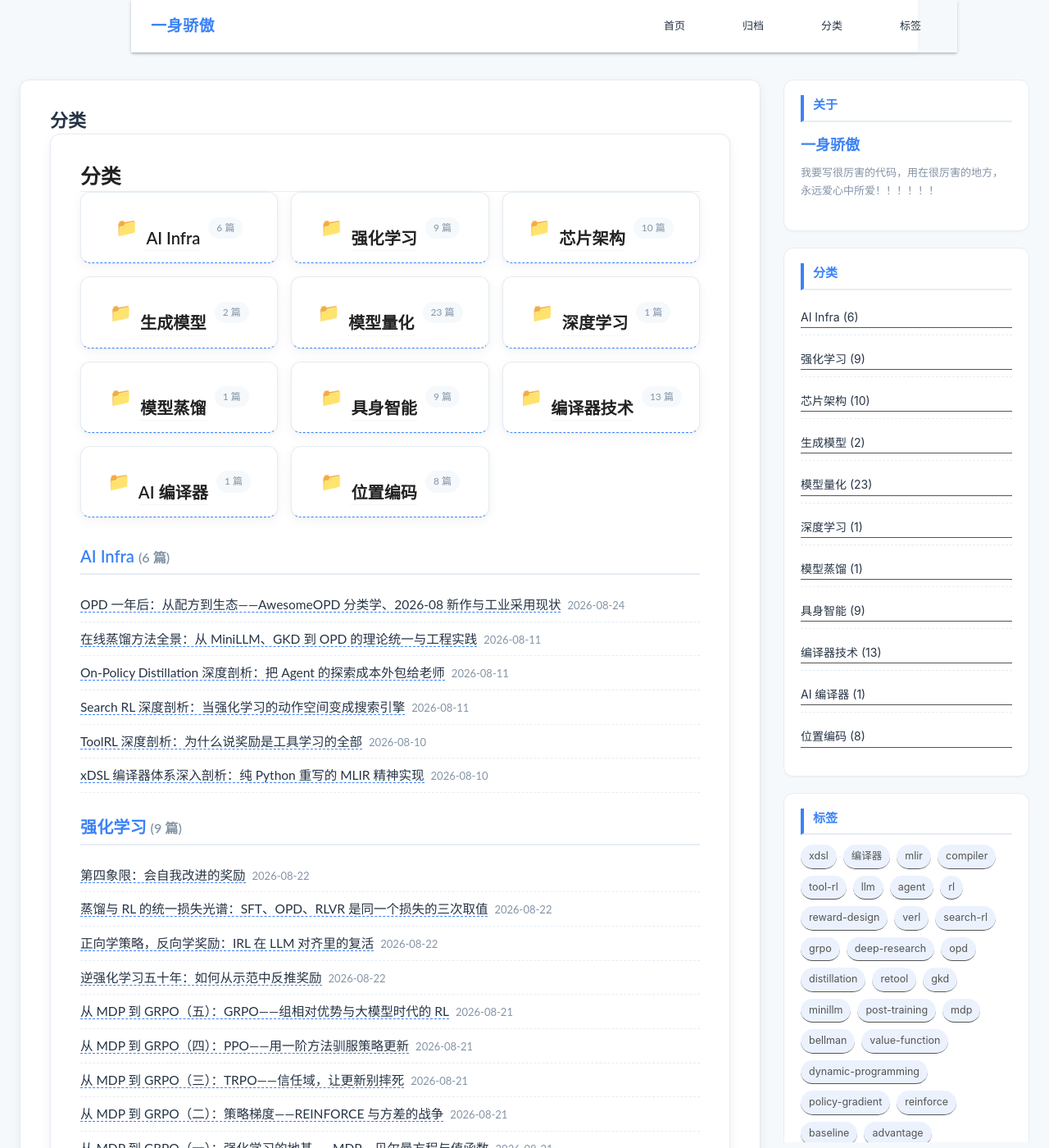
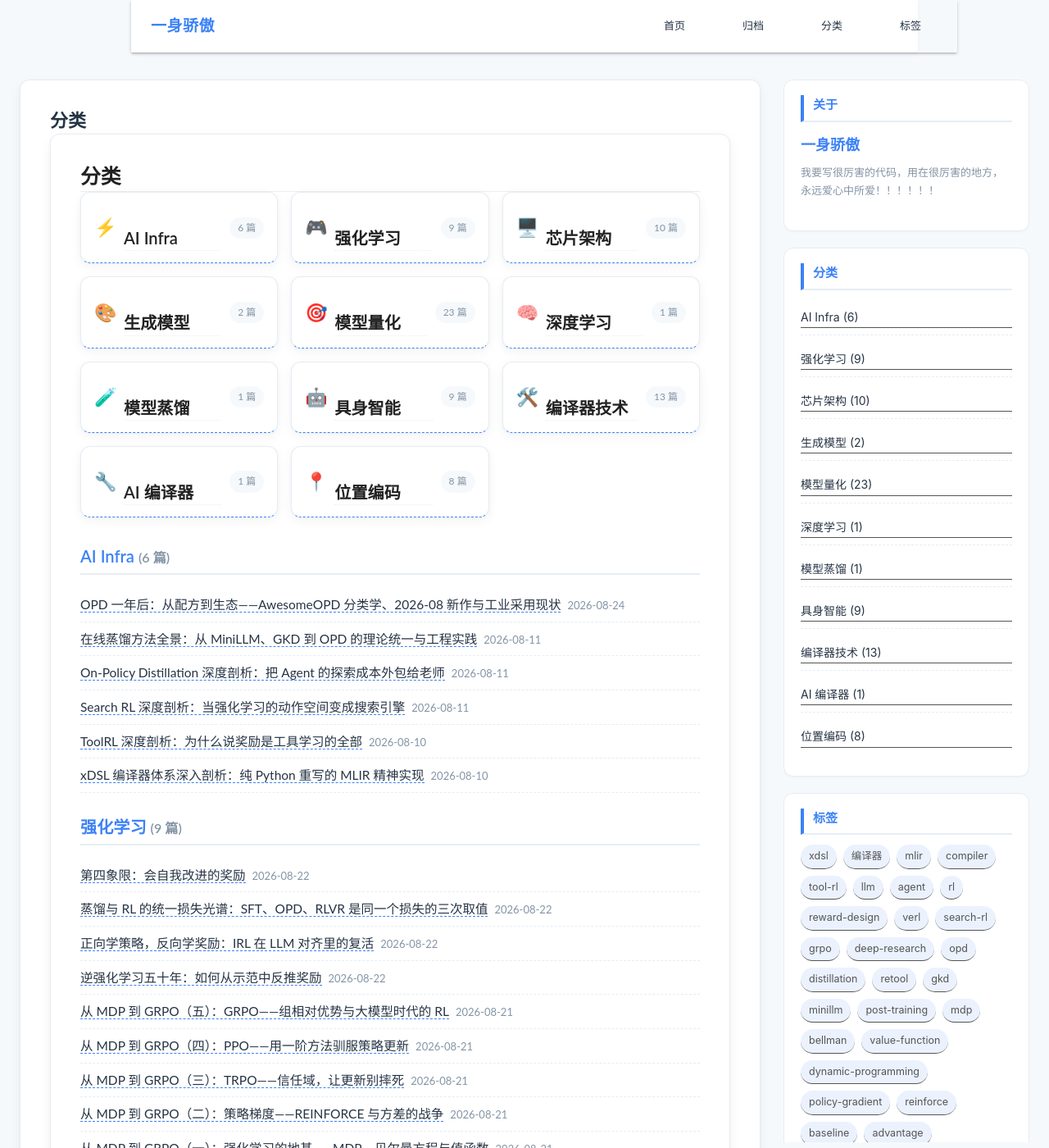
Before and after one commit to lrypcy/lrypcy.github.io, a Jekyll site: the page built from categories.md, in a window 1280 px wide and 1400 px high. Shown: the whole window at 82% size. Built offline with Jekyll 4.4.1, drawn with Linux system fonts in a browser that asks for light colours.

Commit message:
fix: 分类卡片三段对齐布局（图标定宽/名称弹性省略/数量靠右）；分类页复用首页差异化类别图标映射

```diff
--- a/assets/css/custom.css
+++ b/assets/css/custom.css
@@ -197,7 +197,6 @@ a { color: var(--primary); }
 .category-card {
   display: flex;
   align-items: center;
-  justify-content: center;
   gap: 10px;
   background: var(--card-bg);
   border: 1px solid var(--border);
@@ -213,12 +212,22 @@ a { color: var(--primary); }
   border-color: rgba(59, 130, 246, 0.3);
   background: linear-gradient(180deg, #fff, var(--primary-soft));
 }
-.category-card-icon { font-size: 22px; display: block; }
+.category-card-icon {
+  font-size: 22px;
+  flex-shrink: 0;
+  width: 26px;
+  text-align: center;
+}
 .category-card-name {
   font-size: 15px;
   font-weight: 600;
   color: var(--text);
   margin: 0;
+  flex: 1;
+  min-width: 0;
+  white-space: nowrap;
+  overflow: hidden;
+  text-overflow: ellipsis;
 }
 .category-card:hover .category-card-name { color: var(--primary); }
 .category-card-count {
--- a/categories.md
+++ b/categories.md
@@ -8,8 +8,21 @@ title: 分类
   <!-- 分类卡片导航（点击过滤该分类文章） -->
   <div class="category-grid" id="category-nav">
     {% for category in site.categories %}
+    {% assign icon = '📁' %}
+    {% if category[0] == 'AI Infra' %}{% assign icon = '⚡' %}
+    {% elsif category[0] == '强化学习' %}{% assign icon = '🎮' %}
+    {% elsif category[0] == '芯片架构' %}{% assign icon = '🖥️' %}
+    {% elsif category[0] == '生成模型' %}{% assign icon = '🎨' %}
+    {% elsif category[0] == '模型量化' %}{% assign icon = '🎯' %}
+    {% elsif category[0] == '深度学习' %}{% assign icon = '🧠' %}
+    {% elsif category[0] == '模型蒸馏' %}{% assign icon = '🧪' %}
+    {% elsif category[0] == '具身智能' %}{% assign icon = '🤖' %}
+    {% elsif category[0] == '编译器技术' %}{% assign icon = '🛠️' %}
+    {% elsif category[0] == 'AI 编译器' %}{% assign icon = '🔧' %}
+    {% elsif category[0] == '位置编码' %}{% assign icon = '📍' %}
+    {% endif %}
     <a class="category-card" data-cat="{{ category[0] }}" href="#{{ category[0] | url_encode }}">
-      <span class="category-card-icon">📁</span>
+      <span class="category-card-icon">{{ icon }}</span>
       <h3 class="category-card-name">{{ category[0] }}</h3>
       <span class="category-card-count">{{ category[1] | size }} 篇</span>
     </a>
```
